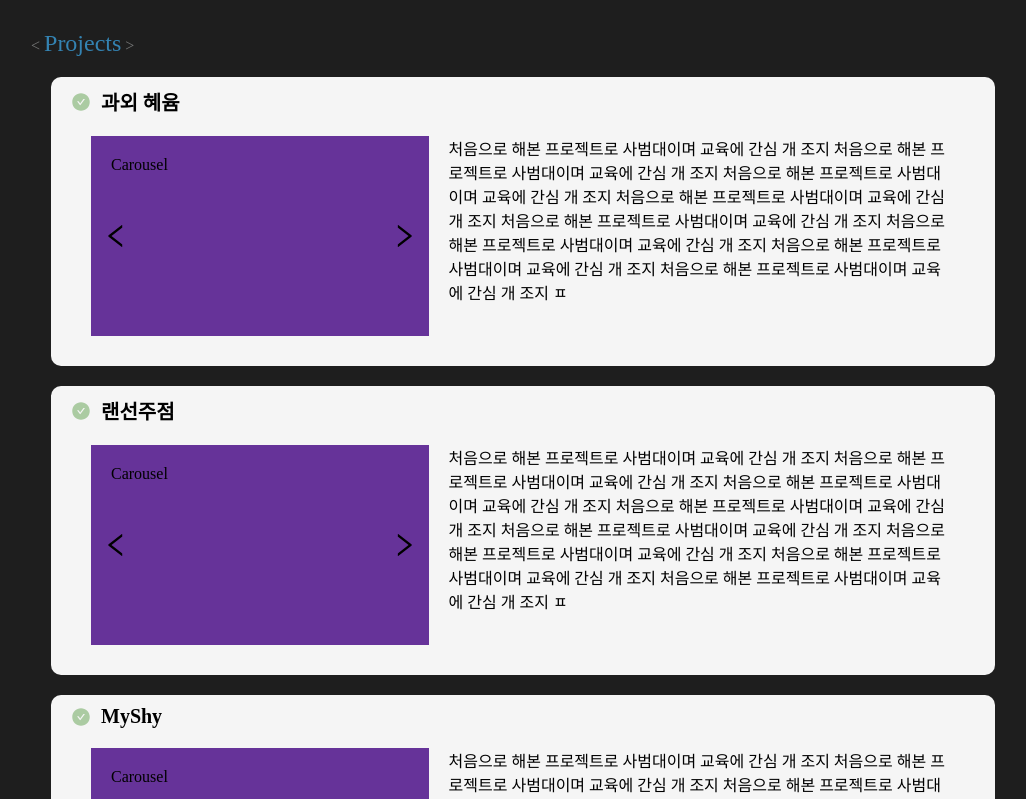
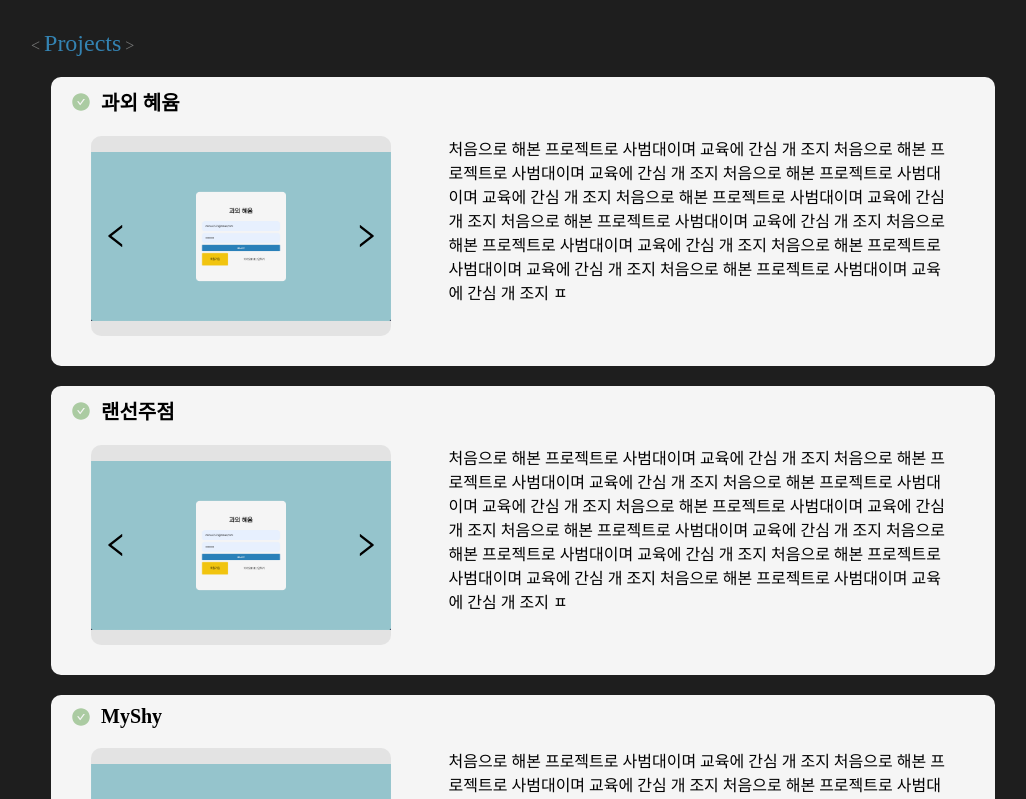
Before and after one commit to on-stu/minsu-info, a React (Create React App) app: page / in a window 1280 px wide. Shown: the part 2400-3199 px from the top of the page, without its empty margins (117-1143 px from the left). Built offline with nearby package versions, Linux system fonts and the light colour scheme; a web font is replaced by a local one.

Commit message:
complete carousel

```diff
--- a/src/components/Carousel.js
+++ b/src/components/Carousel.js
@@ -1,11 +1,12 @@
-import React from "react";
+import React, { useState } from "react";
 import { AiOutlineLeft, AiOutlineRight } from "react-icons/ai";
 import styled from "styled-components";
 
 const Container = styled.div`
-  width: 100%;
+  width: 300px;
   height: 200px;
-  background-color: rebeccapurple;
+  background-color: rgba(153, 153, 153, 0.2);
+  border-radius: 10px;
   position: relative;
   .leftButton {
     position: absolute;
@@ -16,6 +17,8 @@ const Container = styled.div`
     align-items: center;
     font-size: 30px;
     padding-left: 10px;
+    z-index: 10;
+    cursor: pointer;
   }
   .rightButton {
     position: absolute;
@@ -26,20 +29,96 @@ const Container = styled.div`
     align-items: center;
     font-size: 30px;
     padding-right: 10px;
+    z-index: 10;
+    cursor: pointer;
+  }
+  .innerContainer {
+    display: flex;
+    flex-direction: row;
+    position: absolute;
+    top: 0;
+    left: 0;
+    width: 300px !important;
+    height: 200px;
+    overflow: hidden;
+    padding: 0 !important;
+    margin: 0;
+  }
+  .imgContainer {
+    display: flex;
+    flex-direction: row;
+    align-items: center;
+    width: ${(props) => `${props.imgLength * 300}px`};
+    height: 200px;
+    transition: 300ms ease-in-out;
+    ${(props) =>
+      `transform: translateX(-${(props.current / props.imgLength) * 100}%);`}
   }
   @media screen and (max-width: 768px) {
+    height: 150px;
+    width: 225px;
+    .leftButton .rightButton {
+      cursor: none;
+    }
+    .innerContainer {
+      width: ${(props) => `${props.imgLength * 225}px`};
+      width: 225px !important;
+      height: 150px;
+    }
+    .imgContainer {
+      height: 150px;
+    }
+  }
+`;
+
+const Img = styled.div`
+  width: 300px;
+  min-width: 300px;
+  height: 200px;
+  ${(props) => props.img && `background-image: url(${props.img});`}
+  background-position: center center;
+  background-size: contain;
+  background-repeat: no-repeat;
+  @media screen and (max-width: 768px) {
+    width: 225px;
+    min-width: 225px;
     height: 150px;
   }
 `;
 
-const Carousel = () => {
+const Carousel = ({ imgArray }) => {
+  const [current, setCurrent] = useState(0);
   return (
-    <Container>
-      <span className="leftButton">
+    <Container current={current} imgLength={imgArray.length}>
+      <span
+        className="leftButton"
+        onClick={() => {
+          if (current === 0) {
+            setCurrent(imgArray.length - 1);
+          } else {
+            setCurrent(current - 1);
+          }
+        }}
+      >
         <AiOutlineLeft />
       </span>
-      <div className="innerContainer">Carousel</div>
-      <span className="rightButton">
+      <div className="innerContainer">
+        <div className="imgContainer">
+          {imgArray.map((img, i) => (
+            <Img img={img} key={i} />
+          ))}
+        </div>
+      </div>
+      <span
+        className="rightButton"
+        onClick={() => {
+          if (current === imgArray.length - 1) {
+            setCurrent(0);
+          } else {
+            setCurrent(current + 1);
+          }
+        }}
+      >
         <AiOutlineRight />
       </span>
     </Container>
--- a/src/components/ProjectCard.js
+++ b/src/components/ProjectCard.js
@@ -42,7 +42,7 @@ const Container = styled.div`
     }
   }
 `;
-const ProjectCard = ({ title }) => {
+const ProjectCard = ({ title, imgArray }) => {
   const { width, height } = useWindowDimensions();
   return (
     <Container>
@@ -53,7 +53,7 @@ const ProjectCard = ({ title }) => {
         </span>
       </div>
       <div className="contents">
-        <Carousel />
+        <Carousel imgArray={imgArray} />
         <div className="details">
           처음으로 해본 프로젝트로 사범대이며 교육에 간심 개 조지 처음으로 해본
           프로젝트로 사범대이며 교육에 간심 개 조지 처음으로 해본 프로젝트로
--- a/src/components/Projects.js
+++ b/src/components/Projects.js
@@ -34,6 +34,22 @@ const Container = styled.div`
 `;
 
 const Projects = () => {
+  const imgArray = [
+    "/images/hyeyum/1.png",
+    "/images/hyeyum/2.png",
+    "/images/hyeyum/3.png",
+  ];
+  const hyeyumArray = [
+    "/images/hyeyum/1.png",
+    "/images/hyeyum/2.png",
+    "/images/hyeyum/3.png",
+    "/images/hyeyum/4.png",
+    "/images/hyeyum/5.png",
+    "/images/hyeyum/6.png",
+    "/images/hyeyum/7.png",
+    "/images/hyeyum/8.png",
+    "/images/hyeyum/9.png",
+  ];
   return (
     <Container>
       <div className="innerContainer" id="Projects">
@@ -43,12 +59,12 @@ const Projects = () => {
           <span className="tag">{" >"}</span>
         </span>
         <div className="cards">
-          <ProjectCard title="과외 혜윰" />
-          <ProjectCard title="랜선주점" />
-          <ProjectCard title="MyShy" />
-          <ProjectCard title="EMMA" />
-          <ProjectCard title="SIFFER" />
-          <ProjectCard title="포트폴리오 페이지" />
+          <ProjectCard title="과외 혜윰" imgArray={hyeyumArray} />
+          <ProjectCard title="랜선주점" imgArray={imgArray} />
+          <ProjectCard title="MyShy" imgArray={imgArray} />
+          <ProjectCard title="EMMA" imgArray={imgArray} />
+          <ProjectCard title="SIFFER" imgArray={imgArray} />
+          <ProjectCard title="포트폴리오 페이지" imgArray={imgArray} />
         </div>
         <span>
           <span className="tag">{"</ "}</span>
```
